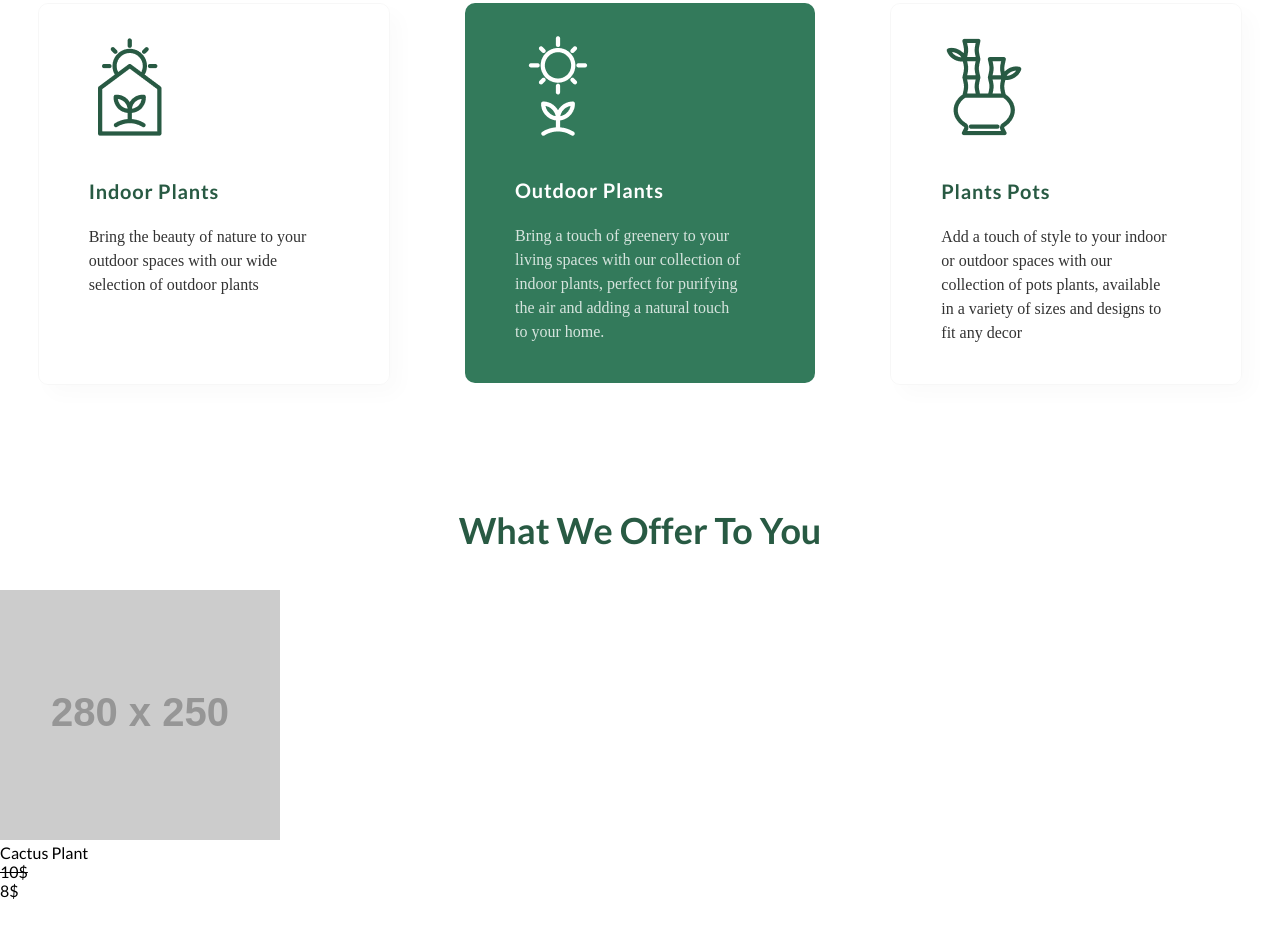
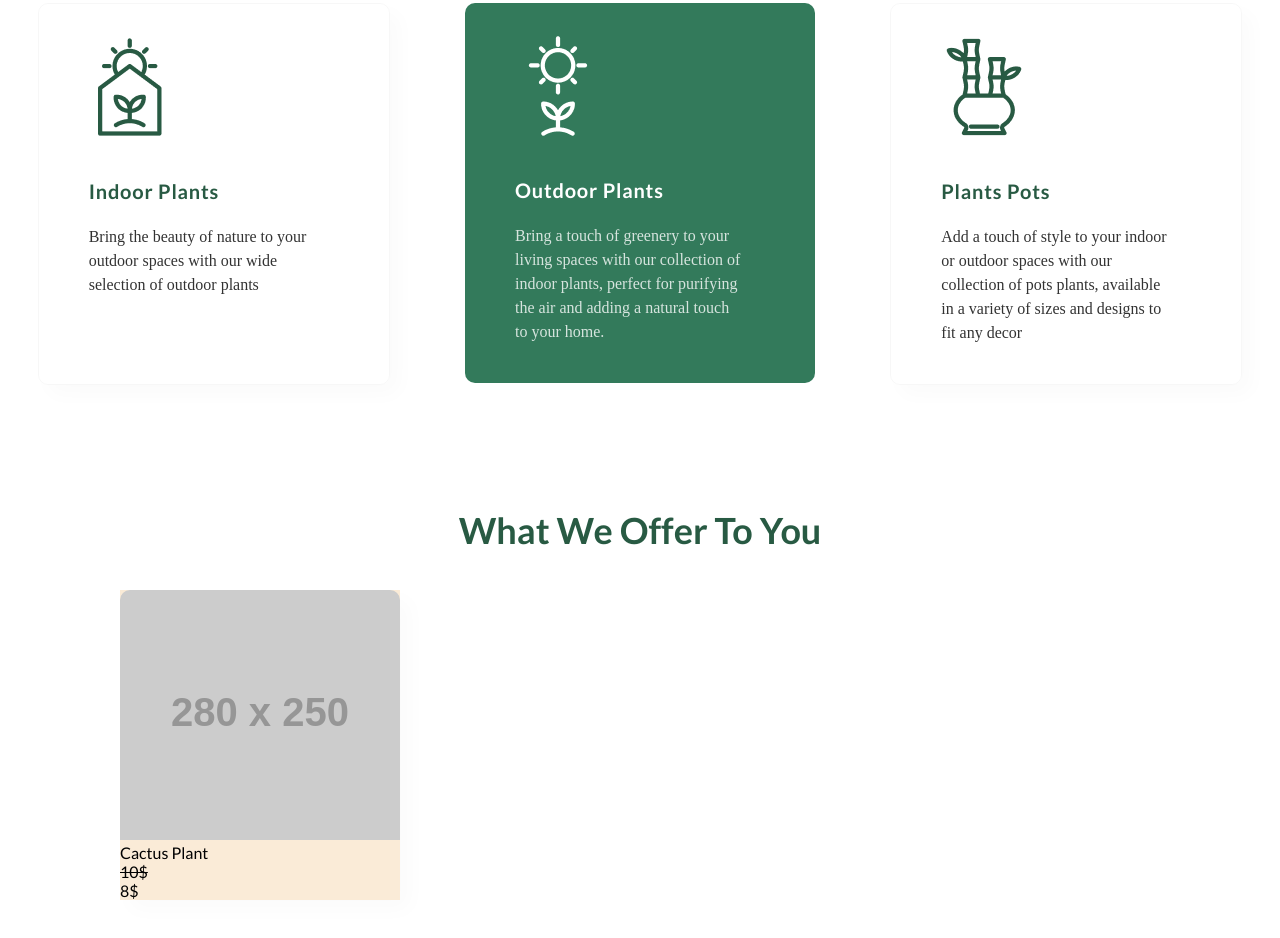
Before and after one commit to razenxc/web1_collaboration, a plain HTML site: page index.html in a window 1280 px wide. Shown: the part 1129-2067 px from the top of the page. Before the commit the page ends 2029 px from the top, so only its background shows below. Drawn offline with Linux system fonts and the light colour scheme; placeholder pictures from the web are drawn by us; a web font is replaced by a local one.

Commit message:
Update main.css

```diff
--- a/styles/main.css
+++ b/styles/main.css
@@ -282,4 +282,32 @@ body {
 
     padding-bottom: 35px;
 }
+
+.wwo-products-list {
+    padding: 0 120px 120px;
+}
+
+.wwop-item {
+    display: block;
+    box-shadow: 10px 10px 20px rgba(0, 0, 0, 0.02);
+    background-color: antiquewhite;
+    width: 280px;
+}
+
+.wwop-i-img {
+    border-radius: 10px 10px 0px 0px;
+}
+
+.wwop-i-title {
+
+}
+
+.wwop-i-oldCost {
+
+}
+
+.wwop-i-cost {
+
+}
+
 /* /Products - What We Offer To You*/
```
